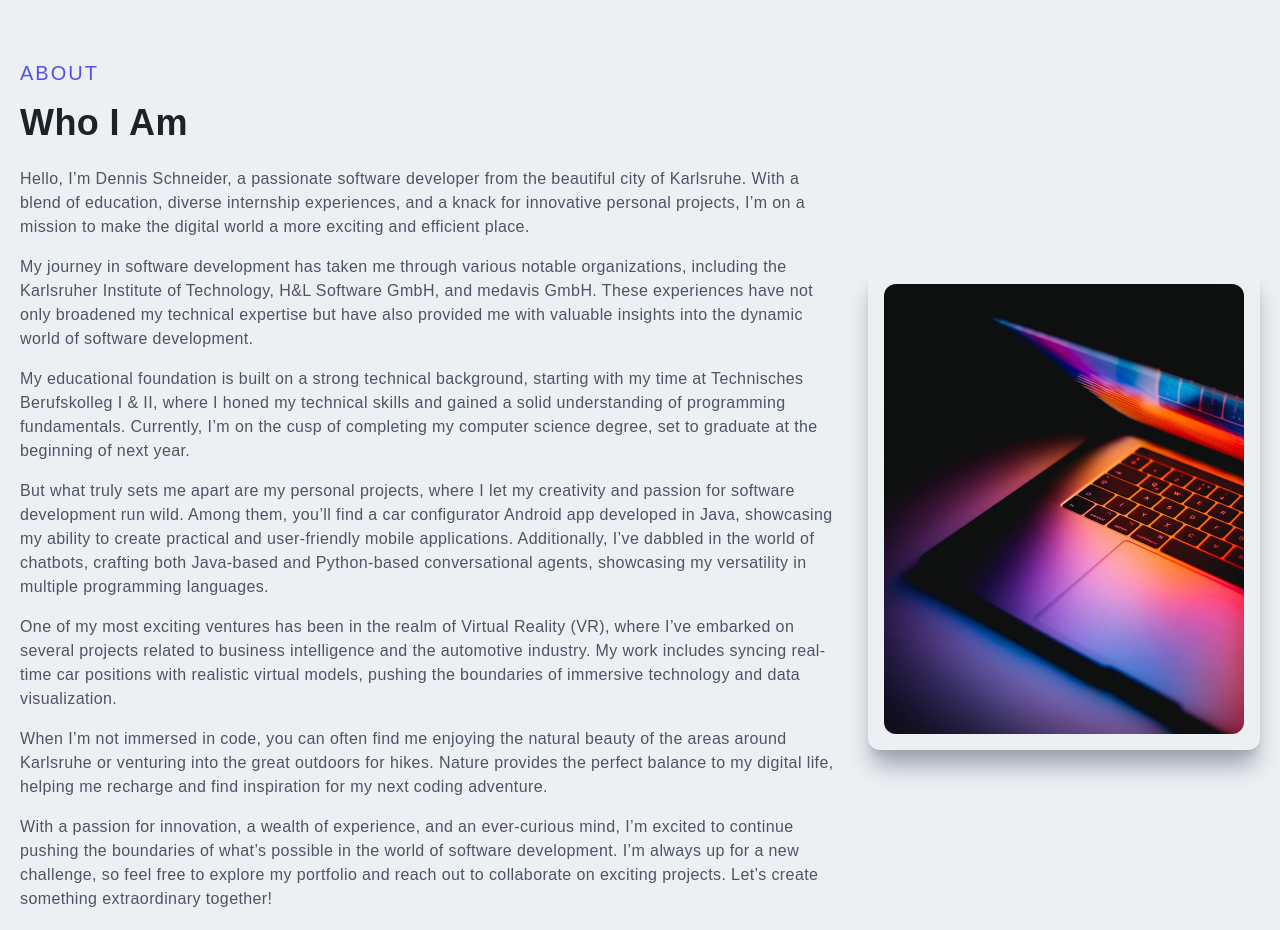
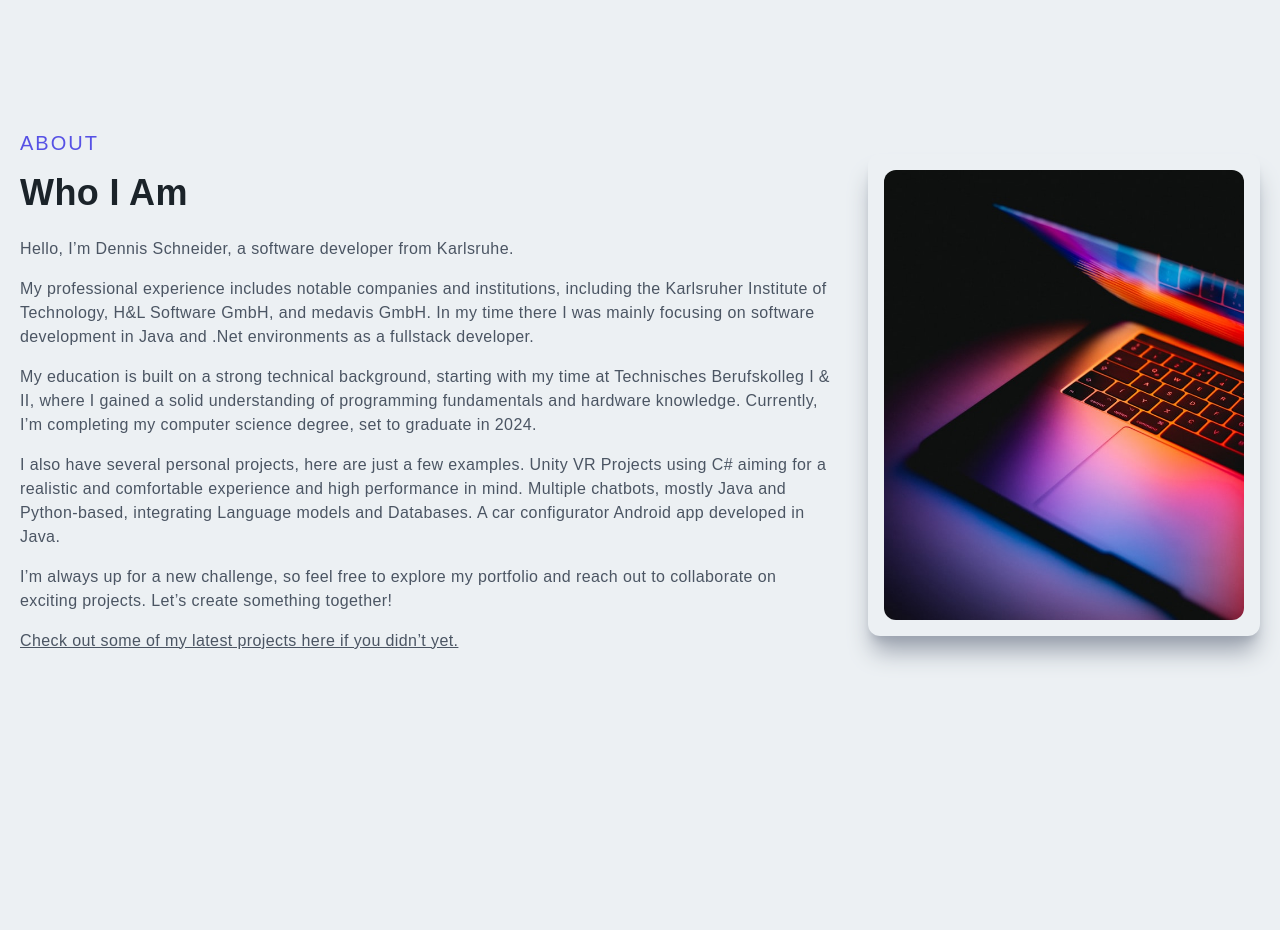
Before and after one commit to DennisSchneider1/portfolio-ds, a Next.js app: page / in a window 1280 px wide. Shown: the part 1860-2790 px from the top of the page. Built offline with nearby package versions, Linux system fonts and the light colour scheme.

Commit message:
simplified content and remove contact form

```diff
--- a/app/page.tsx
+++ b/app/page.tsx
@@ -3,15 +3,29 @@ import Contact from '../components/Contact'
 import Main from '../components/Main'
 import Projects from '../components/Projects'
 import Skills from '../components/Skills'
+import Link from 'next/link'
+import { HiOutlineChevronDoubleUp } from 'react-icons/hi'
 
 export default function Page() {
   return (
     <div>
-    <Main />
-    <Projects />
-    <About />
-    <Skills />
-    <Contact />
+      <Main />
+      <Projects />
+      <About />
+      <Skills />
+      {/*<Contact />*/}
+      <div className='flex justify-center py-12'>
+        <Link href='/'>
+
+          <div className='rounded-full shadow-lg shadow-gray-400 p-4 cursor-pointer hover:scale-110 ease-in duration-300'>
+            <HiOutlineChevronDoubleUp
+              className='text-[#5651e5]'
+              size={30}
+            />
+          </div>
+
+        </Link>
+      </div>
     </div>
   )
 }
--- a/app/resume/page.tsx
+++ b/app/resume/page.tsx
@@ -33,18 +33,16 @@ const resume = () => {
         <div className='text-center py-4 text-xl font-bold uppercase tracking-wider'>
           <div className='hidden sm:block'>
             <p>
-              Software Developer <span className='px-1'>|</span> Full Stack Developer <span className='px-1'>|</span> XR/VR Developer
+              Full Stack Developer <span className='px-1'>|</span> XR/VR Developer
             </p>
           </div>
           <div className='block sm:hidden'>
-            <p className='py-2'>Software Developer</p>
             <p className='py-2'>Full Stack Developer</p>
             <p className='py-2'>XR/VR Developer</p>
           </div>
         </div>
         <p>
-          I’m Dennis Schneider, a software developer with experience in .Net and XR/VR Development in C# and
-          Web & Mobile development in Java & JavaScript.
+          I’m Dennis Schneider, a software developer with experience in Web, Mobile and XR/VR Development. Specialized in Java, JavaScript, C# and C++.
         </p>
 
         {/* Skills */}
@@ -54,8 +52,11 @@ const resume = () => {
             <span className='font-bold'>Technical Skills</span>
             <span className='px-2'>|</span>Java
             <span className='px-2'>|</span>JavaScript
+            <span className='px-2'>|</span>TypeScript
             <span className='px-2'>|</span>C#
             <span className='px-2'>|</span>C++
+            <span className='px-2'>|</span>C
+            <span className='px-2'>|</span>Go
             <span className='px-2'>|</span>Python
             <span className='px-2'>|</span>HTML
             <span className='px-2'>|</span>CSS
@@ -69,10 +70,7 @@ const resume = () => {
             <span className='font-bold'>Java Development</span>
             <span className='px-2'>|</span>Springboot
             <span className='px-2'>|</span>Vaadin
-            <span className='px-2'>|</span>Maven
-            <span className='px-2'>|</span>Jenkins
-            <span className='px-2'>|</span>Jira
-            <span className='px-2'>|</span>Tomee
+            <span className='px-2'>|</span>Apache Tomee
           </p>
           <p className='py-2'>
             <span className='font-bold'>XR/VR Development</span>
@@ -93,7 +91,7 @@ const resume = () => {
             </span>
             <span className='px-2'>|</span>Karlsruhe, Baden-Württemberg
           </p>
-          <p className='py-1 italic'>Full Stack Web Developer Internship (2019 - 2020)</p>
+          <p className='py-1 italic'>Full Stack Developer 6 Months Internship (2019 - 2020)</p>
           <ul className='list-disc list-outside px-7 py-1 leading-relaxed'>
             <li>
               Developed a Full Stack data analysis tool with use of Java, JavaScript, HTML and CSS.
@@ -145,7 +143,7 @@ const resume = () => {
             </span>
             <span className='px-2'>|</span>Karlsruhe, Baden-Württemberg
           </p>
-          <p className='py-1 italic'>Bachelors in Computer Science (2016-2024)</p>
+          <p className='py-1 italic'>Bachelors in Computer Science (2024)</p>
           <ul className='list-disc list-outside px-7 py-1 leading-relaxed'>
             <li>
               Used technologies: Java, C, C++, C#, Python, Go, Maple, LEGv8, VHDL, Verilog, ABAP, XML, JSON
@@ -165,13 +163,13 @@ const resume = () => {
             </span>
             <span className='px-2'>|</span>Karlsruhe, Baden-Württemberg
           </p>
-          <p className='py-1 italic'>Fachhochschulreife (2014-2016)</p>
+          <p className='py-1 italic'>Fachhochschulreife (2016)</p>
           <ul className='list-disc list-outside px-7 py-1 leading-relaxed'>
             <li>
               Learned foundations in software development and database management in Java, PHP, html and css.
             </li>
             <li>
-              Additionally gained serval techincal skills such as general knowledge of PC hardware and usage of Linux.
+              Additionally gained serval techincal skills such as general knowledge of PC hardware.
             </li>
           </ul>
         </div>
--- a/components/About.tsx
+++ b/components/About.tsx
@@ -13,46 +13,28 @@ const About = () => {
           </p>
           <h2 className='py-4'>Who I Am</h2>
           <p className='py-2 text-gray-600'>
-            Hello, I’m Dennis Schneider, a passionate software developer from the beautiful city of Karlsruhe.
-            With a blend of education, diverse internship experiences, and a knack for innovative personal projects,
-            I’m on a mission to make the digital world a more exciting and efficient place.
+            Hello, I’m Dennis Schneider, a software developer from Karlsruhe.
           </p>
           <p className='py-2 text-gray-600'>
-            My journey in software development has taken me through various notable organizations,
+            My professional experience includes notable companies and institutions,
             including the Karlsruher Institute of Technology, H&L Software GmbH, and medavis GmbH.
-            These experiences have not only broadened my technical expertise but have also provided me
-            with valuable insights into the dynamic world of software development.
+            In my time there I was mainly focusing on software development in Java and .Net environments as a fullstack developer.
           </p>
           <p className='py-2 text-gray-600'>
-            My educational foundation is built on a strong technical background,
+            My education is built on a strong technical background,
             starting with my time at Technisches Berufskolleg I & II,
-            where I honed my technical skills and gained a solid understanding of programming fundamentals.
-            Currently, I’m on the cusp of completing my computer science degree, set to graduate at the beginning of next year.
+            where I gained a solid understanding of programming fundamentals and hardware knowledge.
+            Currently, I’m completing my computer science degree, set to graduate in 2024.
           </p>
           <p className='py-2 text-gray-600'>
-            But what truly sets me apart are my personal projects,
-            where I let my creativity and passion for software development run wild.
-            Among them, you’ll find a car configurator Android app developed in Java,
-            showcasing my ability to create practical and user-friendly mobile applications.
-            Additionally, I’ve dabbled in the world of chatbots, crafting both Java-based and Python-based conversational agents,
-            showcasing my versatility in multiple programming languages.
+            I also have several personal projects, here are just a few examples.
+            Unity VR Projects using C# aiming for a realistic and comfortable experience and high performance in mind.
+            Multiple chatbots, mostly Java and Python-based, integrating Language models and Databases.
+            A car configurator Android app developed in Java.
           </p>
           <p className='py-2 text-gray-600'>
-            One of my most exciting ventures has been in the realm of Virtual Reality (VR),
-            where I’ve embarked on several projects related to business intelligence and the automotive industry.
-            My work includes syncing real-time car positions with realistic virtual models,
-            pushing the boundaries of immersive technology and data visualization.
-          </p>
-          <p className='py-2 text-gray-600'>
-            When I’m not immersed in code, you can often find me enjoying the natural beauty of the areas around Karlsruhe
-            or venturing into the great outdoors for hikes. Nature provides the perfect balance to my digital life,
-            helping me recharge and find inspiration for my next coding adventure.
-          </p>
-          <p className='py-2 text-gray-600'>
-            With a passion for innovation, a wealth of experience, and an ever-curious mind,
-            I’m excited to continue pushing the boundaries of what’s possible in the world of software development.
             I’m always up for a new challenge, so feel free to explore my portfolio and reach out to collaborate on exciting projects.
-            Let’s create something extraordinary together!
+            Let’s create something together!
           </p>
           <Link href='/#projects' legacyBehavior>
             <p className='py-2 text-gray-600 underline cursor-pointer'>
--- a/components/Main.tsx
+++ b/components/Main.tsx
@@ -38,11 +38,11 @@ const Main = () => {
                 <FaGithub />
               </div>
             </a>
-            <Link href='/#contact' legacyBehavior>
+            {/*<Link href='/#contact' legacyBehavior>
               <div className='rounded-full shadow-lg shadow-gray-400 p-6 cursor-pointer hover:scale-110 ease-in duration-300'>
                 <AiOutlineMail />
               </div>
-            </Link>
+            </Link>*/}
             <Link href='/resume' legacyBehavior>
               <div className='rounded-full shadow-lg shadow-gray-400 p-6 cursor-pointer hover:scale-110 ease-in duration-300'>
                 <BsFillPersonLinesFill />
--- a/components/Navbar.tsx
+++ b/components/Navbar.tsx
@@ -63,9 +63,9 @@ const Navbar = () => {
             <li className='ml-10 text-sm uppercase hover:border-b'>
               <Link href='/#skills'>Skills</Link>
             </li>
-            <li className='ml-10 text-sm uppercase hover:border-b'>
+            {/*<li className='ml-10 text-sm uppercase hover:border-b'>
               <Link href='/#contact'>Contact</Link>
-            </li>
+            </li>*/}
             <li className='ml-10 text-sm uppercase hover:border-b'>
               <Link href='/resume'>Resume</Link>
             </li>
@@ -143,11 +143,11 @@ const Navbar = () => {
                   Skills
                 </li>
               </Link>
-              <Link href='/#contact' legacyBehavior>
+              {/*<Link href='/#contact' legacyBehavior>
                 <li onClick={() => setNav(false)} className='py-4 text-sm'>
                   Contact
                 </li>
-              </Link>
+              </Link>*/}
               <Link href='/resume' legacyBehavior>
                 <li onClick={() => setNav(false)} className='py-4 text-sm'>
                   Resume
```
